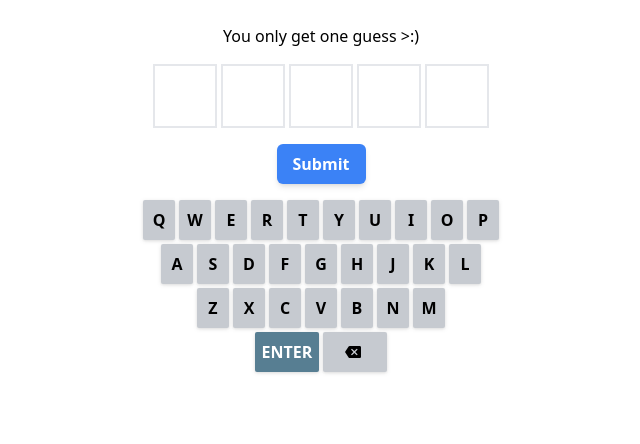
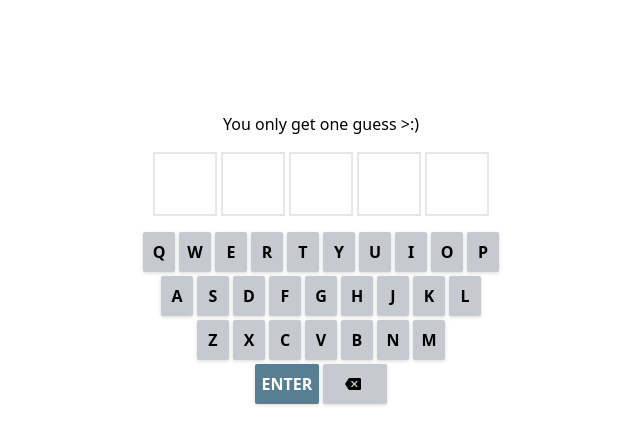
Before and after one commit to craigostrin/legally-distinct-word-game, a React (Vite) app: page / in a window 1280 px wide. Shown: the top 444 px of the page, without its empty margins (319-959 px from the left). Built offline with nearby package versions, Linux system fonts and the light colour scheme.

Commit message:
feat: move results button

```diff
--- a/src/App.tsx
+++ b/src/App.tsx
@@ -3,7 +3,6 @@ import useGameState from './hooks/useGameState'
 import { LETTER_REGEX, MAX_LENGTH } from './lib/constants'
 import { useKeyDown } from './hooks/useKeyDown'
 import CopyResultsButton from './components/CopyResultsButton'
-import Button from './components/Button'
 import Keyboard from './components/keyboard/Keyboard'
 
 // TODO:
@@ -50,20 +49,13 @@ function App() {
   }
 
   return (
-    <div className='py-6 gap-4 flex flex-col items-center'>
-      <h1>{'You only get one guess >:)'}</h1>
+    <div className='pt-28 gap-4 h-screen flex flex-col items-center'>
+      <p>{'You only get one guess >:)'}</p>
       <Row guess={guess} result={result} isSubmitted={isSubmitted} />
-      {!isSubmitted ? (
-        <Button
-          className='bg-blue-500 text-white font-semibold'
-          onClick={submit}
-        >
-          Submit
-        </Button>
-      ) : (
-        <CopyResultsButton guess={guess} result={result} className='mt-' />
+      <Keyboard addChar={addChar} delChar={delChar} submit={submit} />
+      {isSubmitted && (
+        <CopyResultsButton guess={guess} result={result} className='mt-4' />
       )}
-      <Keyboard addChar={addChar} delChar={delChar} submit={submit} />
     </div>
   )
 }
```
